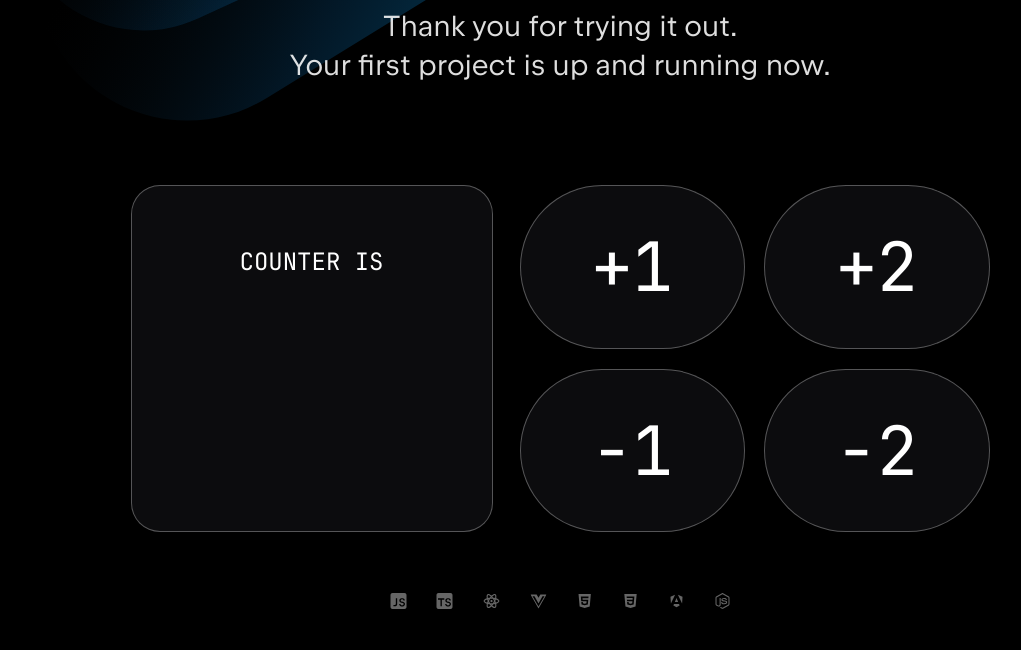
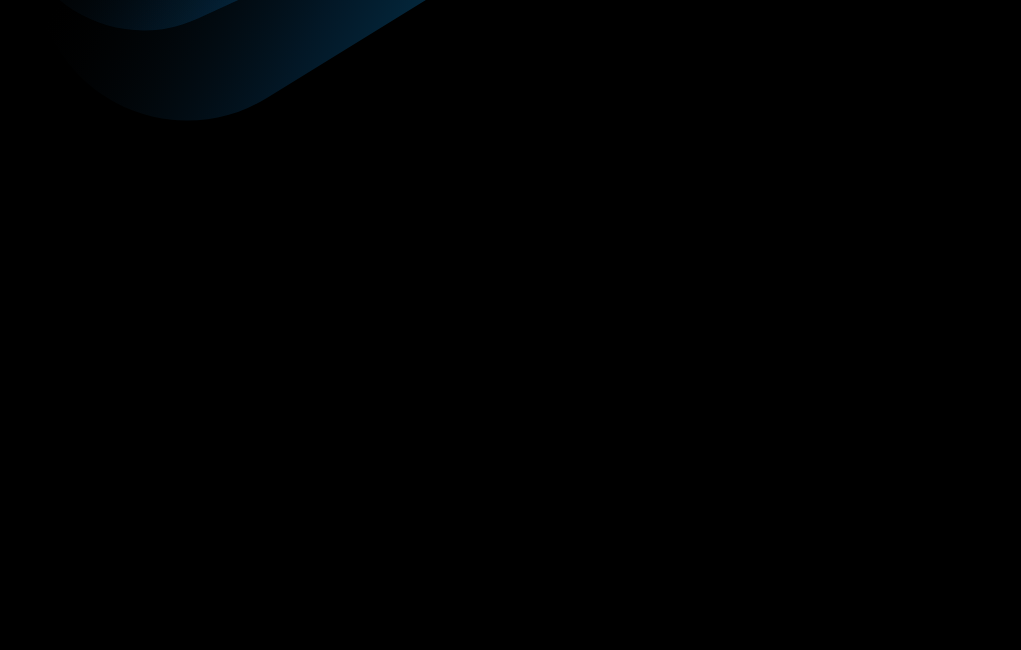
Before and after one commit to AliaksandrHrychonak/dsa-solutions, a website: page index.html in a window 1280 px wide. Shown: the part 151-801 px from the top of the page, without its empty margins (80-1101 px from the left). Drawn offline with Linux system fonts and the light colour scheme.

Commit message:
chore: remove unused HTML elements and clean up index.html (main)

```diff
--- a/index.html
+++ b/index.html
@@ -8,33 +8,6 @@
   <link rel="stylesheet" href="/style.css">
 </head>
 <body>
-<header class="logo">
-  <a href="https://www.jetbrains.com/webstorm/">
-    <img src="/webstorm-logo.svg" alt="WebStorm logo" width="344"
-         height="90">
-  </a>
-</header>
-<main id="app">
-  <h1 class="title">
-    Thank you for trying it out. <br /> Your first project is up and running
-    now.
-  </h1>
-  <section class="counter">
-    <div class="counter-info">
-      <p class="counter-text">Counter is</p>
-      <p class="counter-value" id="counter-value"></p>
-    </div>
-    <div class="counter-interaction">
-      <button id="increaseByOne" type="button">+1</button>
-      <button id="increaseByTwo" type="button">+2</button>
-      <button id="decreaseByOne" type="button">-1</button>
-      <button id="decreaseByTwo" type="button">-2</button>
-    </div>
-  </section>
-</main>
-<footer class="technologies">
-  <img src="/technologies.svg" alt="List of supported technologies">
-</footer>
 <script type="module" src="/src/main.js"></script>
 </body>
 </html>
```
